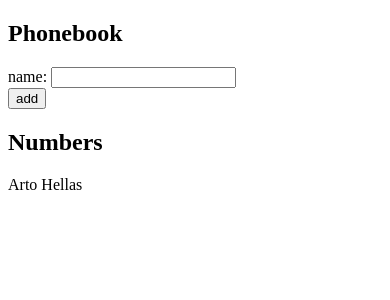
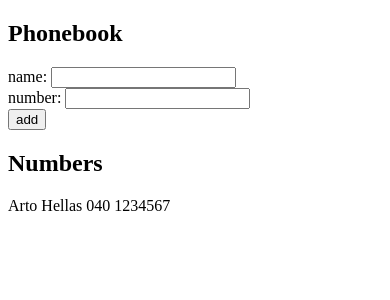
Before and after one commit to sonjaek/fullstack-exercises, a React (Create React App) app in the folder part2/phonebook/: page / in a window 390 px wide. Shown: the top 300 px of the page. Built offline with nearby package versions, Linux system fonts and the light colour scheme.

Commit message:
Phonebook, step 3: add phone numbers

```diff
--- a/part2/phonebook/src/App.js
+++ b/part2/phonebook/src/App.js
@@ -1,47 +1,60 @@
 import React, { useState } from 'react'
 
-// const Person = (person) => {
-//   console.log(person.name);
-//   return (
-//     <div>
-//       {person.name}
-//     </div>
-//   )
-// }
+const Person = (person) => {
+  console.log(person.name);
+  return (
+    <div>
+      {person.name} {person.number}
+    </div>
+  )
+}
 
 const App = () => {
   const [ persons, setPersons ] = useState([
-    { name: 'Arto Hellas' }
+    { name: 'Arto Hellas',
+      number: '040 1234567' }
   ])
   const [ newName, setNewName ] = useState('')
+  const [ newNumber, setNewNumber ] = useState('')
 
   const addName = (event) => {
     event.preventDefault()
 
     if (persons.map(person => person.name).includes(newName)) {
       window.alert(`${newName} is already added to phonebook`)
-      return
     } else {
       const nameObject = {
-        name: newName
+        name: newName,
+        number: newNumber
       }
       setPersons(persons.concat(nameObject))
       setNewName('')
+      setNewNumber('')
     }
   }
 
-  const handleNameTyping = (event) => {
+  const handleName = (event) => {
     setNewName(event.target.value)
+  }
+
+  const handleNumber = (event) => {
+    setNewNumber(event.target.value)
   }
 
   return (
     <div>
       <h2>Phonebook</h2>
       <form onSubmit={addName}>
-        <div>
+        <div id='nameField'>
           name: <input
             value={newName}
-            onChange={handleNameTyping}
+            onChange={handleName}
+          />
+        </div>
+        <div id='numberField'>
+          number: <input
+            value={newNumber}
+            onChange={handleNumber}
           />
         </div>
         <div>
@@ -49,10 +62,9 @@ const App = () => {
         </div>
       </form>
       <h2>Numbers</h2>
-      {persons.map(person => person.name)}
-      {/* {persons.map(person =>
-        <Person key={person.name} person={person} />
-      )} */}
+      {persons.map(person =>
+        <Person key={person.name} name={person.name} number={person.number} />
+      )}
     </div>
   )
 }
```
